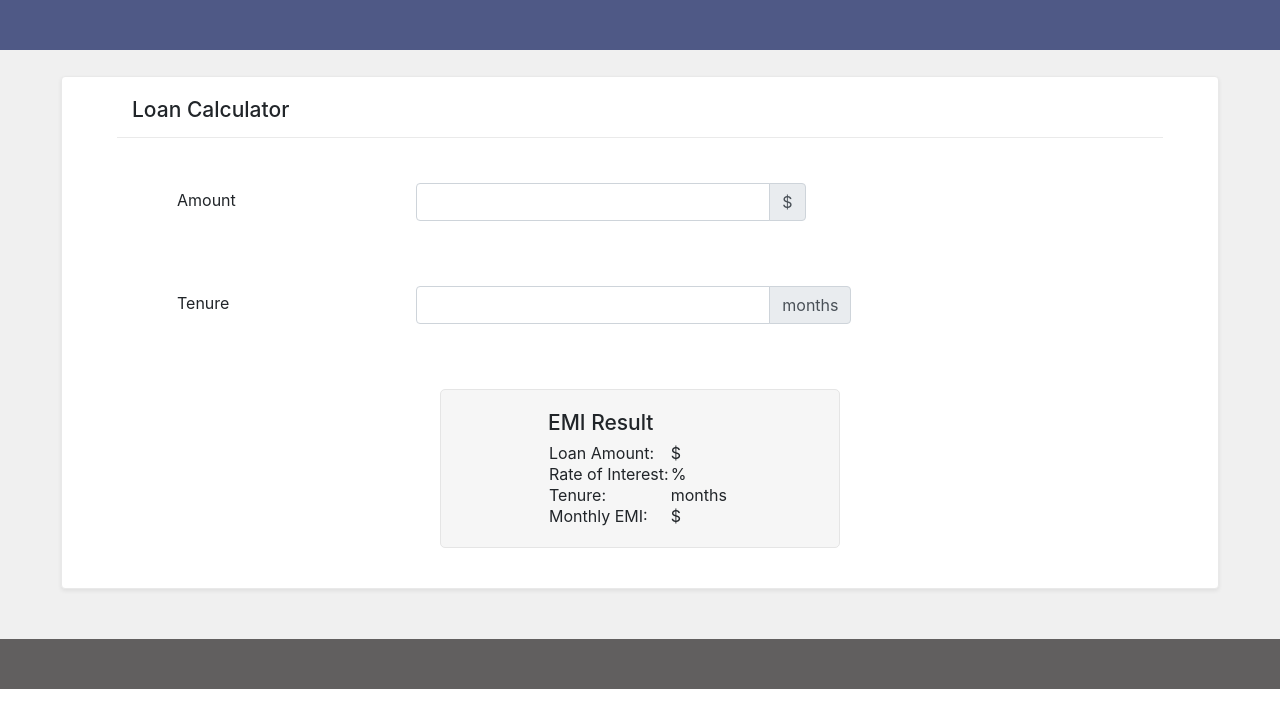
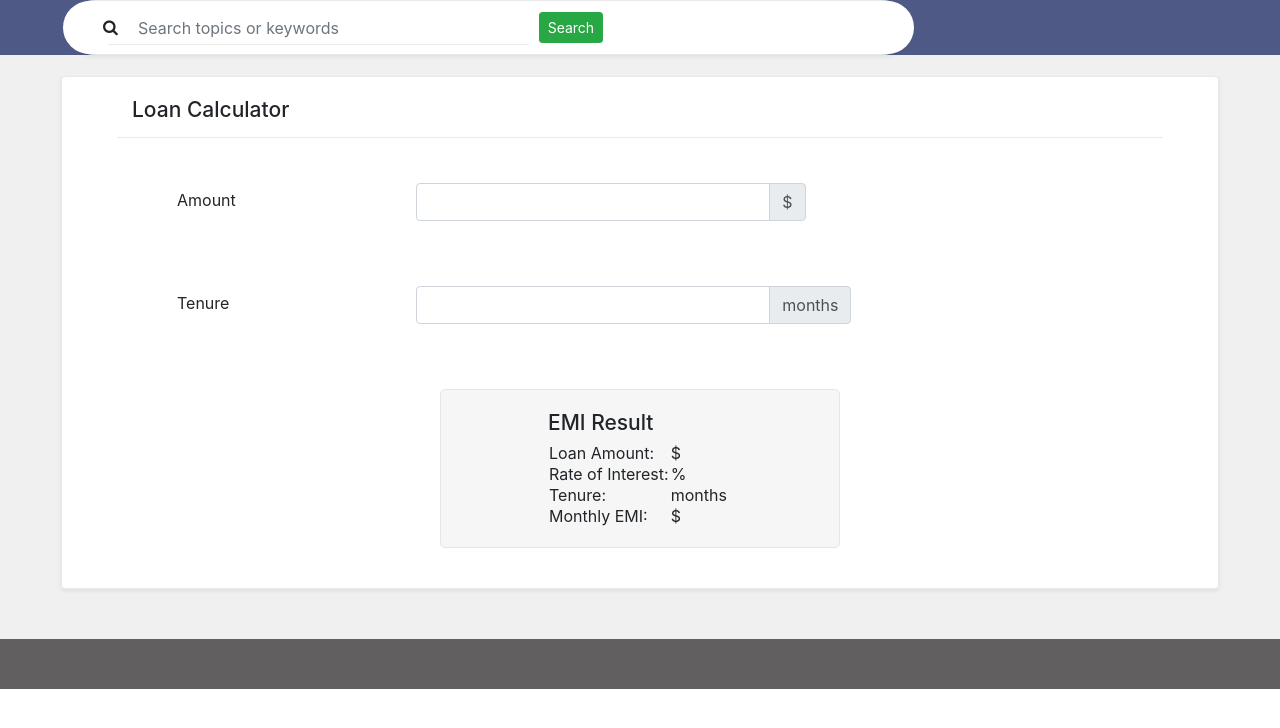
Before and after one commit to hemant63821/githubSearch, a React (Create React App) app: page / in a window 1280 px wide. Shown: the top 728 px of the page. Built offline with nearby package versions, Linux system fonts and the light colour scheme.

Commit message:
fix() : header design changes

```diff
--- a/package.json
+++ b/package.json
@@ -26,5 +26,8 @@
     "not dead",
     "not ie <= 11",
     "not op_mini all"
-  ]
+  ],
+  "devDependencies": {
+    "font-awesome": "^4.7.0"
+  }
 }
--- a/src/App.js
+++ b/src/App.js
@@ -5,6 +5,7 @@ import Footer from './Components/Footer/Footer.js'
 import LoanComponent from './Components/LoanComponent/LoanComponent.js'
 import { Provider } from "react-redux";
 import Store from './Store.js'
+import "../node_modules/font-awesome/css/font-awesome.min.css";
 
 class App extends Component {
   render() {
--- a/src/Components/Header/Header.js
+++ b/src/Components/Header/Header.js
@@ -5,6 +5,25 @@ class Header extends Component {
     render() {
         return (
             <div className="header">
+                <div className="row">
+                    <div className="col-sm-8">
+                        <div className="card card-sm customCard">
+                            <div className="card-body row align-items-center">
+                                <div className="col-sm-2 pull-left search-icon">
+                                    <i className="fa fa-search text-body"></i>
+                                </div>
+                                <div className="col-sm-6 pull-left">
+                                    <input className="form-control form-control-borderless" type="search" placeholder="Search topics or keywords">
+                                    </input>
+                                    <div className="hrLine"></div>
+                                </div>
+                                <div className="col-sm-4 pull-left">
+                                    <button className="btn btn-sm btn-success" type="submit">Search</button>
+                                </div>
+                            </div>
+                        </div>
+                    </div>
+                </div>
             </div>
         )
     }
--- a/src/Components/Header/Header.scss
+++ b/src/Components/Header/Header.scss
@@ -1,7 +1,44 @@
 .header{
+    .col-sm-2,.col-sm-6,.col-md-4{
+        padding: 0 10px !important;
+    }
+    .col-sm-2 {
+        max-width: 0.66667%;
+    }
+
     position: fixed;
     z-index: 999;
     width: 100%;
-    height: 50px;
+    height: 55px;
     background: #4f5986;
+    .card{
+        border-radius: 50px;
+    }
+    .card-body{
+        border-radius: 50px;
+        padding: 0px 0px 0px 30px;
+        .search-icon {
+            padding: 0px;
+        }
+    }
+    .customCard{
+        padding: 0px 10px;
+        margin-left: 67px;
+    }
+    .hrLine {
+        height: 1px;
+        background-color: #EAEAEA;
+        margin-top: 5px;
+        margin-bottom: 9px;
+    }
+    .form-control-borderless {
+    border: none;
+    padding: 20px 10px 5px 15px;
+    }
+    .form-control-borderless:hover, .form-control-borderless:active, .form-control-borderless:focus {
+
+    border: none;
+    outline: none;
+    box-shadow: none;
+    }
 }
--- a/src/Components/LoanComponent/LoanComponent.js
+++ b/src/Components/LoanComponent/LoanComponent.js
@@ -1,5 +1,6 @@
 import React, { Component } from "react";
 import './LoanComponent.scss'
+import { connect } from 'react-redux'
 
 import Axios from 'axios'
 
@@ -227,4 +228,8 @@ class LoanComponent extends Component {
     }
 }
 
-export default LoanComponent;
+const mapStateToProps = state => ({
+    cities: state.bikeFilter != null ? state.bikeFilter.citiesList : [],
+})
+
+export default connect(mapStateToProps, {})(LoanComponent);
```
Also changed, not shown: src/Actions/SearchAction.js (+18 -0 lines), 1 other file (tests, documents, lock files or other folders).
